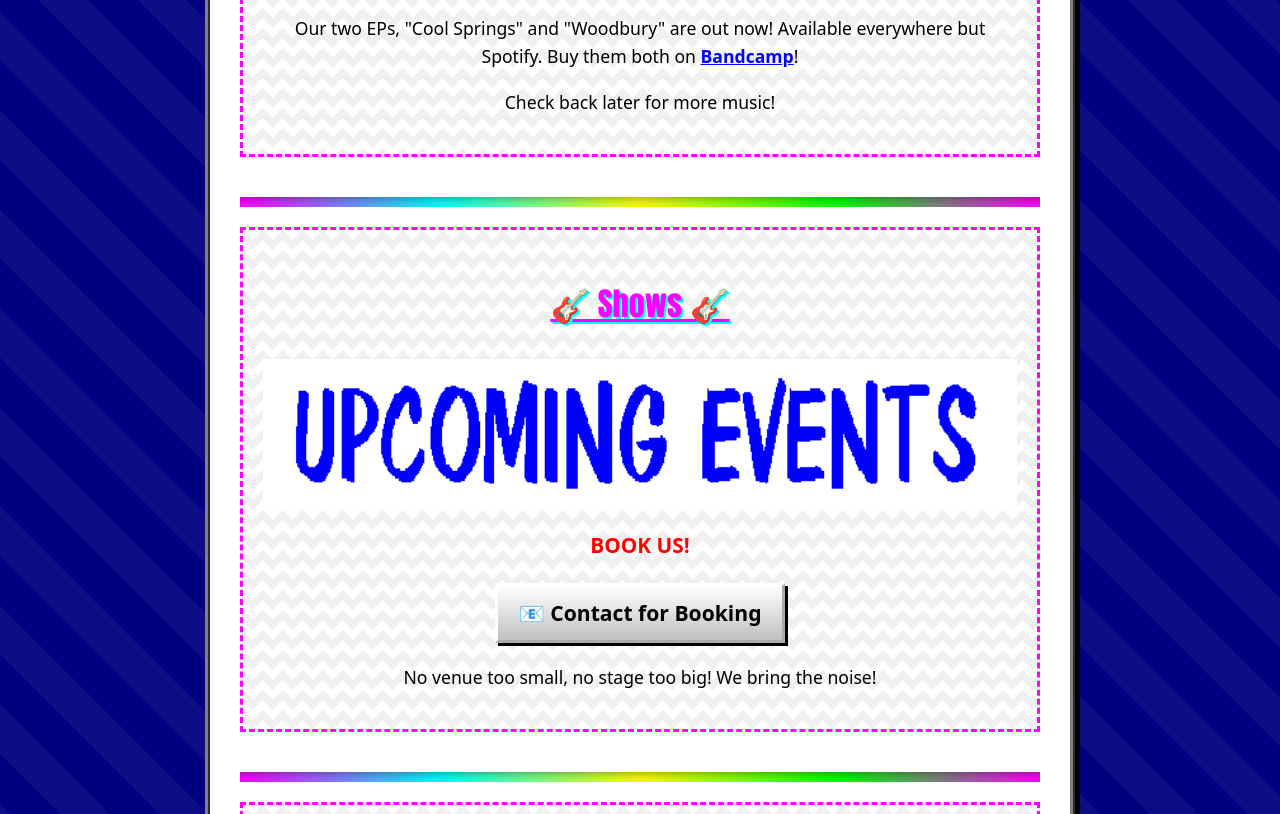
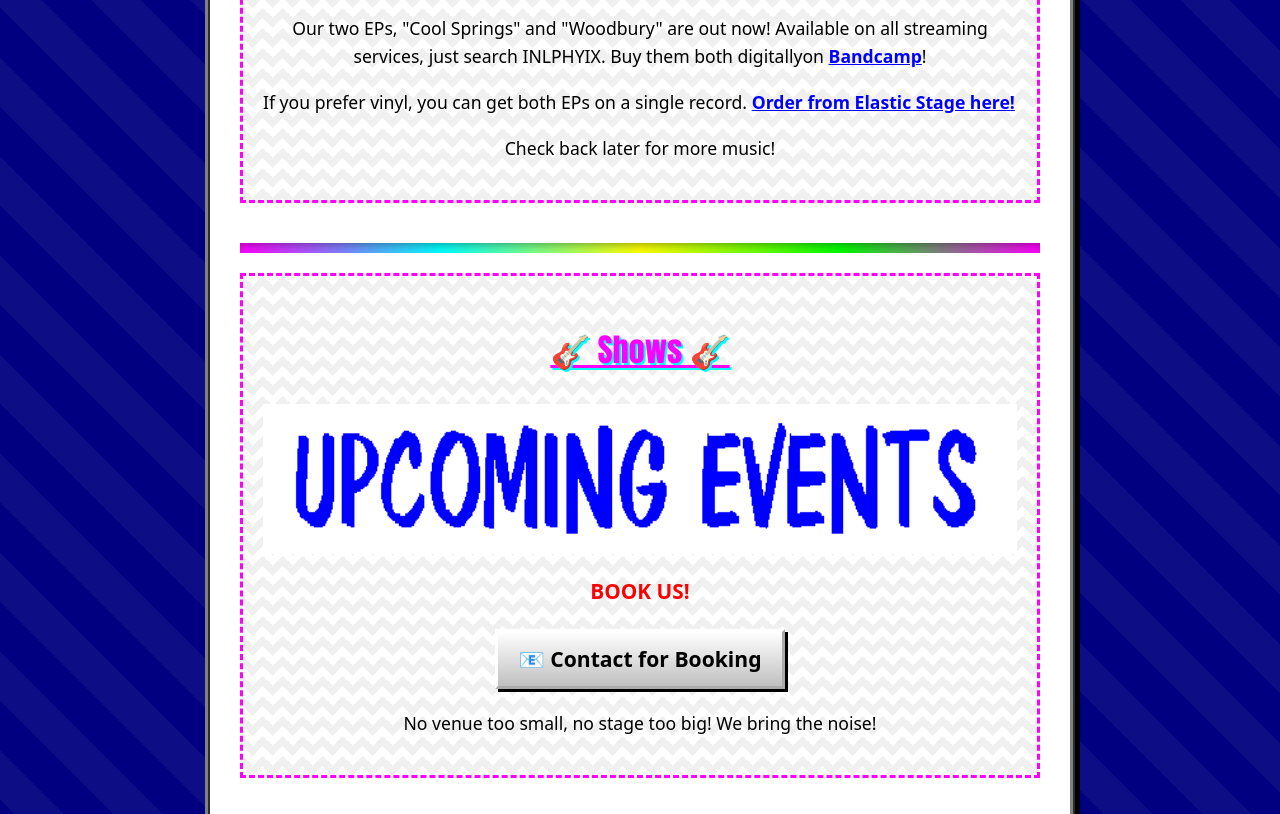
Before and after one commit to shawncoots/inlphyix.github.io, a website built with webpack: page index.html in a window 1280 px wide. Shown: the part 1231-2045 px from the top of the page. Built offline with nearby package versions, Linux system fonts and the light colour scheme; a web font is replaced by a local one.

Commit message:
Link updates

```diff
--- a/index.html
+++ b/index.html
@@ -71,7 +71,8 @@
         <a href="https://music.apple.com/us/artist/inlphyix/1867607977" target="_blank"><img src="img/thumb_coolsprings.png" alt="Cool Springs EP" width="200" height="200" style="margin: 0 10px;"></a>
         <a href="https://music.apple.com/us/artist/inlphyix/1867607977" target="_blank"><img src="img/thumb_woodbury.png" alt="woodbury EP" width="200" height="200" style="margin: 0 10px;"></a>
       </div>
-      <p style="text-align: center;">Our two EPs, "Cool Springs" and "Woodbury" are out now! Available everywhere but Spotify. Buy them both on <a href="https://inlphyix.bandcamp.com">Bandcamp</a>!</p>
+      <p style="text-align: center;">Our two EPs, "Cool Springs" and "Woodbury" are out now! Available on all streaming services, just search INLPHYIX. Buy them both digitallyon <a href="https://inlphyix.bandcamp.com">Bandcamp</a>!</p>
+      <p>If you prefer vinyl, you can get both EPs on a single record. <a href="https://elasticstage.com/product/inlphyix-cool-springs-and-woodbury-lp">Order from Elastic Stage here!</a></p>
       <p style="text-align: center;">Check back later for more music!</p>
     </section>
 
```
